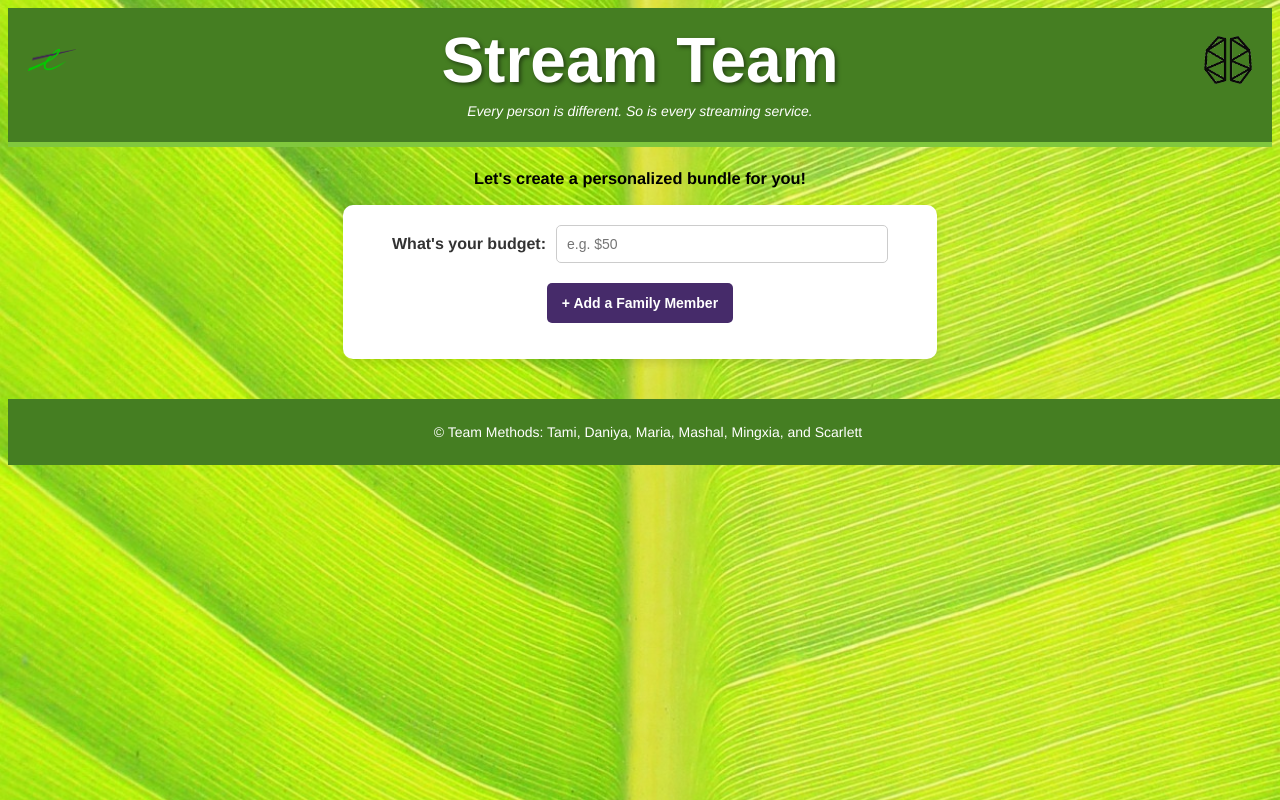
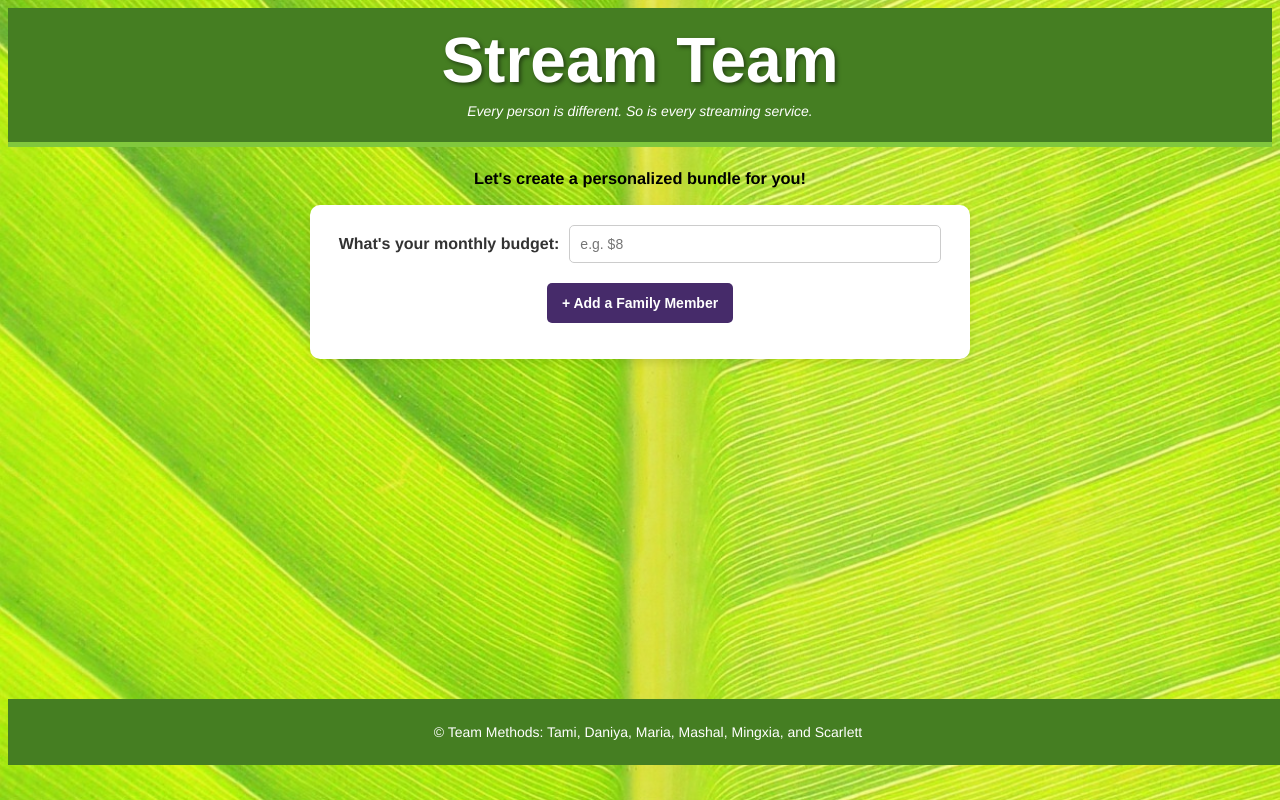
Before and after one commit to daniyazafar/methods-industry-project-frontend, a React (Vite) app: page / in a window 1280 px wide. Built offline with nearby package versions, Linux system fonts and the light colour scheme.

Commit message:
updated as per krystynas notes plus added more confetti

```diff
--- a/src/Components/Footer/Footer.scss
+++ b/src/Components/Footer/Footer.scss
@@ -4,12 +4,11 @@
 
 .footer {
 
-    background-color: $dark-green;
+  background-color: $dark-green;
     padding: .5rem;
     text-align: center;
     color: $footer-text;
-    position: relative;
-    bottom: 0;
+    margin-top: 40vh;
     width: 100%;
 
   .footer__text {
--- a/src/Components/Form/Form.jsx
+++ b/src/Components/Form/Form.jsx
@@ -15,16 +15,16 @@ function Form() {
 
   // Array of 10 different shades of green and purple
   const colors = [
+    "#4a148c", // Deep purple
     "#6a1b9a", // Dark purple
     "#8e24aa", // Medium purple
     "#9c27b0", // Light purple
-    "#7b1fa2", // Deep purple
-    "#4a148c", // Darker purple
+    "#d500f9", // Bright purple
+    "#1b5e20", // Forest green
+    "#2e7d32", // Dark green
     "#388e3c", // Medium green
-    "#2e7d32", // Dark green
-    "#1b5e20", // Forest green
     "#4caf50", // Light green
-    "#66bb6a", // Mint green
+    "#76ff03", // Neon green
   ];
 
   // Function to select a random color from the colors array
@@ -69,6 +69,9 @@ function Form() {
     setFavoriteGenre("");
     setBudget("");
     setShowFields(false);
+
+    // Launch confetti when a new member is added
+    launchConfetti();
   };
 
   const handleOpenModal = () => {
@@ -86,7 +89,6 @@ function Form() {
       spread: 60,
       origin: { y: 0.6 },
       colors: ["#6a1b9a", "#388e3c", "#8e24aa", "#4caf50"],
-      git,
     });
   };
 
@@ -94,10 +96,10 @@ function Form() {
     <div className="form-container">
       <h3>Let's create a personalized bundle for you!</h3>
       <form className="form" action="">
-        <label htmlFor="budget">What's your budget:</label>
+        <label htmlFor="budget">What's your monthly budget:</label>
         <input
           className="form__budget"
-          placeholder="e.g. $50"
+          placeholder="e.g. $8"
           type="number"
           name="budget"
           id="budget"
--- a/src/Components/Header/Header.jsx
+++ b/src/Components/Header/Header.jsx
@@ -6,15 +6,7 @@ import brainstation from "../../assets/logo/brainstation-logo.png";
 const Header = () => {
   return (
     <header className="header">
-      <div className="header__title">
-        <img className="header__logo" src={telus} alt="Telus Logo" />
-        <h1 className="header__text">Stream Team</h1>
-        <img
-          className="header__logo"
-          src={brainstation}
-          alt="BrainStation Logo"
-        />
-      </div>
+      <h1 className="header__text">Stream Team</h1>
       <p>
         Every person is different. <br></br> So is every streaming service.{" "}
       </p>
```
